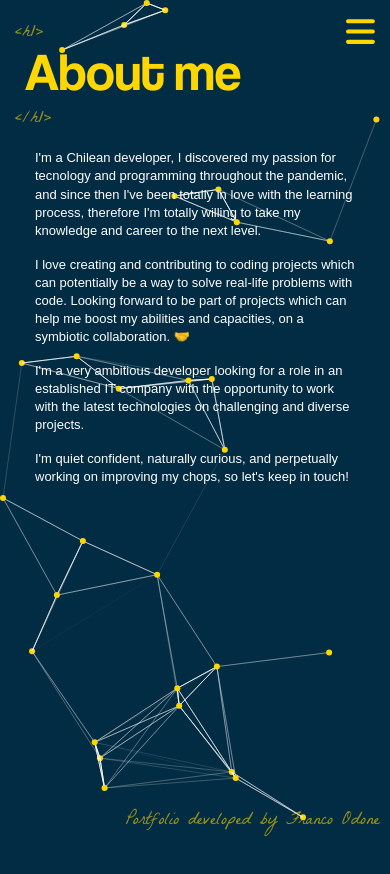
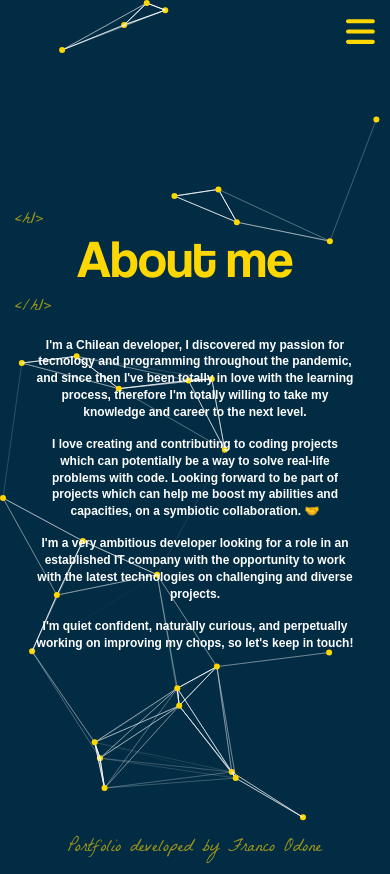
Before and after one commit to Franco-Odone/portfolio, a React (Create React App) app: page /about in a window 390 px wide. Built offline with nearby package versions, Linux system fonts and the light colour scheme; no server answers.

Commit message:
arreglo about y responsividad

```diff
--- a/public/index.html
+++ b/public/index.html
@@ -1,5 +1,5 @@
 <!DOCTYPE html>
-<html lang="es">
+<html lang="en">
 
 <head>
   <meta charset="utf-8" />
--- a/src/components/About/About.js
+++ b/src/components/About/About.js
@@ -26,7 +26,7 @@ const About = () => {
   return (
     <>
       <div className="container about-page">
-        <div className="text-zone">
+        <div className="text-zone about-text-zone">
           <h1>
             <AnimatedLetters
               letterClass={letterClass}
--- a/src/components/About/about.scss
+++ b/src/components/About/about.scss
@@ -1,7 +1,18 @@
+.about-text-zone {
+    top: 0;
+    bottom: 0;
+    right: 14%;
+    left: 0;
+    margin: auto;
+    padding-bottom: 26%;
+}
+
 .iconsContainer {
-    width: 78%;
+    width: 100%;
     height: 100%;
-    padding-top: 18%;
+    padding-bottom: 4%;
+    padding-right: 4%;
+    z-index: -1;
     position: absolute;
     top: 0;
     bottom: 0;
@@ -11,7 +22,9 @@
     display: flex;
     flex-direction: row;
     flex-wrap: wrap;
-    justify-content: right;
+    justify-content: space-evenly;
+    align-items: flex-end;
+    opacity: 0.5;
 
     .icon {
         height: 100px;
@@ -20,6 +33,11 @@
 }
 
 @media screen and (max-width: 1024px) {
+    .about-text-zone {
+        right: 0;
+        padding-bottom: 0;
+    }
+
     .iconsContainer {
         display: none;
     }
--- a/src/components/Layout/layout.scss
+++ b/src/components/Layout/layout.scss
@@ -51,6 +51,7 @@
 
 .container.contact-page,
 .container.about-page {
+    box-sizing: border-box;
 
     h1 {
         font-size: 53px;
@@ -89,10 +90,10 @@
     }
 
     p {
-        font-size: 13px;
+        font-size: 12px;
         color: #fff;
         font-family: sans-serif;
-        font-weight: 300;
+        font-weight: 700;
         max-width: fit-content;
         animation: pulse 1s;
 
@@ -119,6 +120,7 @@
         position: absolute;
         left: 10%;
         top: 50%;
+        box-sizing: border-box;
         transform: translateY(-50%);
         vertical-align: middle;
         display: table-cell;
@@ -133,6 +135,7 @@
 
 @media screen and (max-width: 1024px) {
     .page {
+        text-align: center;
         position: initial;
         min-height: 100vh;
         padding: 15px;
@@ -140,14 +143,26 @@
 
     .bottom-tag-name {
         right: 0;
+        left: 0;
+        top: 98%;
+        bottom: 0;
+        margin: auto;
         padding: 10px;
     }
 
     .container {
         position: initial;
+        top: 0;
+        bottom: 0;
+        right: 0;
+        left: 0;
+        margin: auto;
         height: auto;
         min-height: 100vh;
         z-index: unset;
+        display: flex;
+        flex-direction: column;
+        justify-content: space-evenly;
 
         &.contact-page,
         &.about-page {
```
